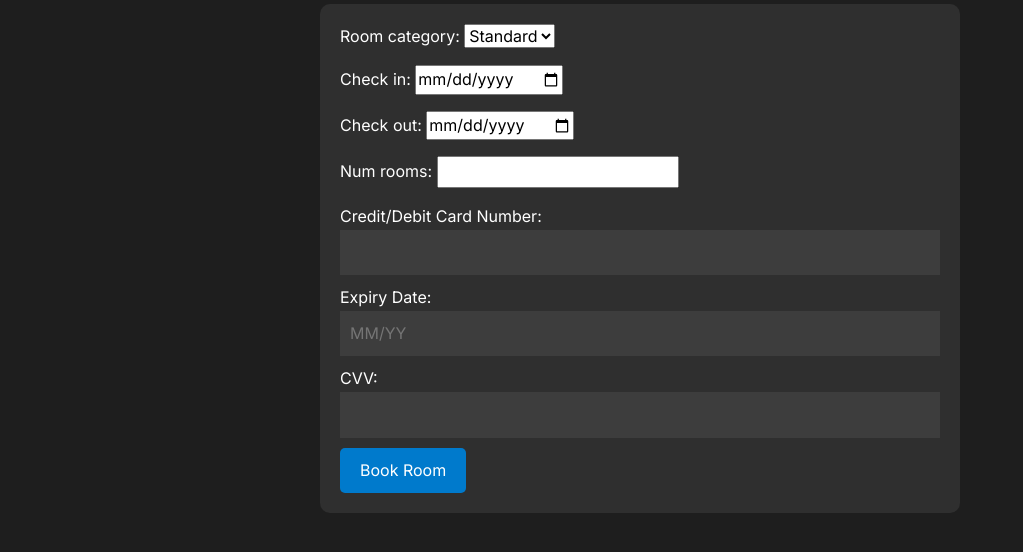
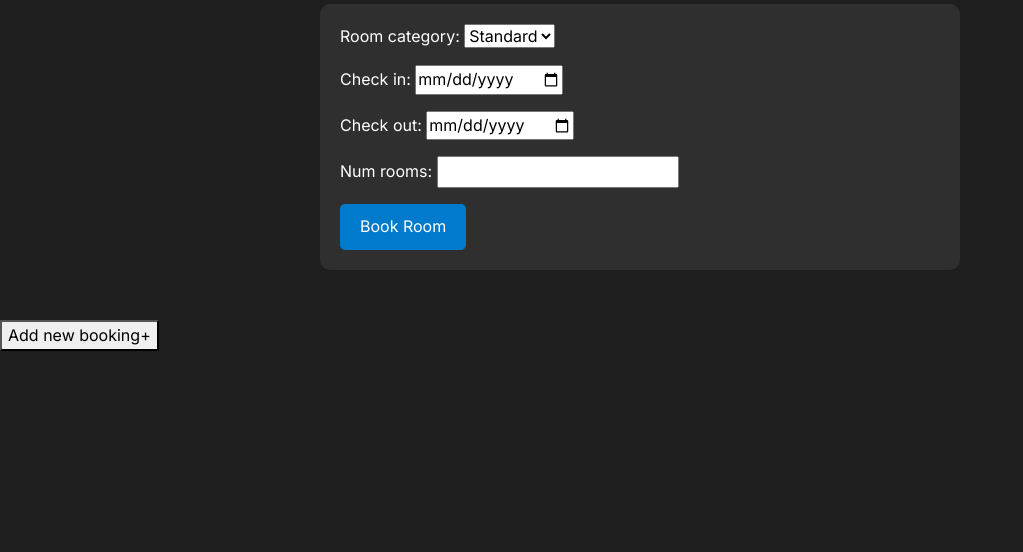
Before and after one commit to SharSrivastava87/FBLA_E-Business, a Django app: page /book/ in a window 1280 px wide. Shown: the part 165-717 px from the top of the page, without its empty margins (0-1023 px from the left). Run offline with Django 4.2, Linux system fonts and the light colour scheme; some libraries are stand-ins or nearby versions.

Commit message:
20th working copy with Improved booking page

```diff
--- a/Homepage/templates/availability_form.html
+++ b/Homepage/templates/availability_form.html
@@ -104,19 +104,36 @@
 
 </head>
 <body>
-    <form action="" method="POST">
+
+    <form method="post" class="form" id="availability-form">
         {{ form.as_p }}
-        <label for="card_number">Credit/Debit Card Number:</label>
-        <input type="text" id="card_number" name="card_number" required>
-
-        <label for="expiry_date">Expiry Date:</label>
-        <input type="text" id="expiry_date" name="expiry_date" placeholder="MM/YY" required>
-
-        <label for="cvv">CVV:</label>
-        <input type="text" id="cvv" name="cvv" required>
         {% csrf_token %}
         <button type="submit">Book Room</button>
     </form>
+    <button type="button" id="add-booking-btn" class="text-center" >Add new booking+</button>
+    <script>
+        var formNum = 1;
+        var addButton = document.getElementById('add-booking-btn');
+        var form = document.getElementById('availability-form');
+
+        addButton.addEventListener('click', function() {
+            // Clone the form
+            var newForm = form.cloneNode(true);
+
+            // Update the form's ID and clear its values
+            newForm.id = 'availability-form-' + formNum;
+            var inputs = newForm.getElementsByTagName('input');
+            for (var i = 0; i < inputs.length; i++) {
+                inputs[i].value = '';
+            }
+
+            // Add the new form after the existing form
+            form.parentNode.insertBefore(newForm, form.nextSibling);
+
+            // Increment the form number for the next form
+            formNum++;
+        });
+    </script>
 
 
 </body>
```
Also changed, not shown: db.sqlite3.
